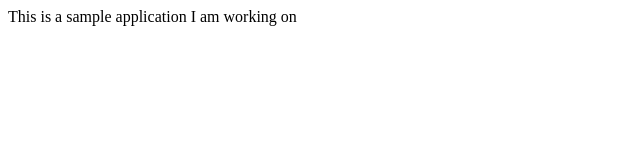
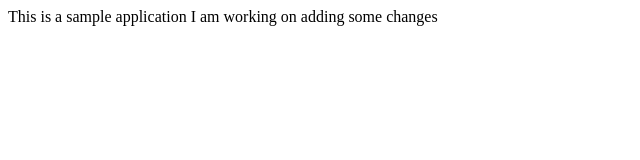
Before and after one commit to kmungale/youtube-fakeview-analysis, a website: page html/index.html in a window 1280 px wide. Shown: the whole page, without its empty margins (0-640 px from the left). Drawn offline with Linux system fonts and the light colour scheme.

Commit message:
minor changes in html

```diff
--- a/html/index.html
+++ b/html/index.html
@@ -6,5 +6,6 @@
 </head>
 <body>
     This is a sample application I am working on
+    adding some changes
 </body>
 </html>
```
